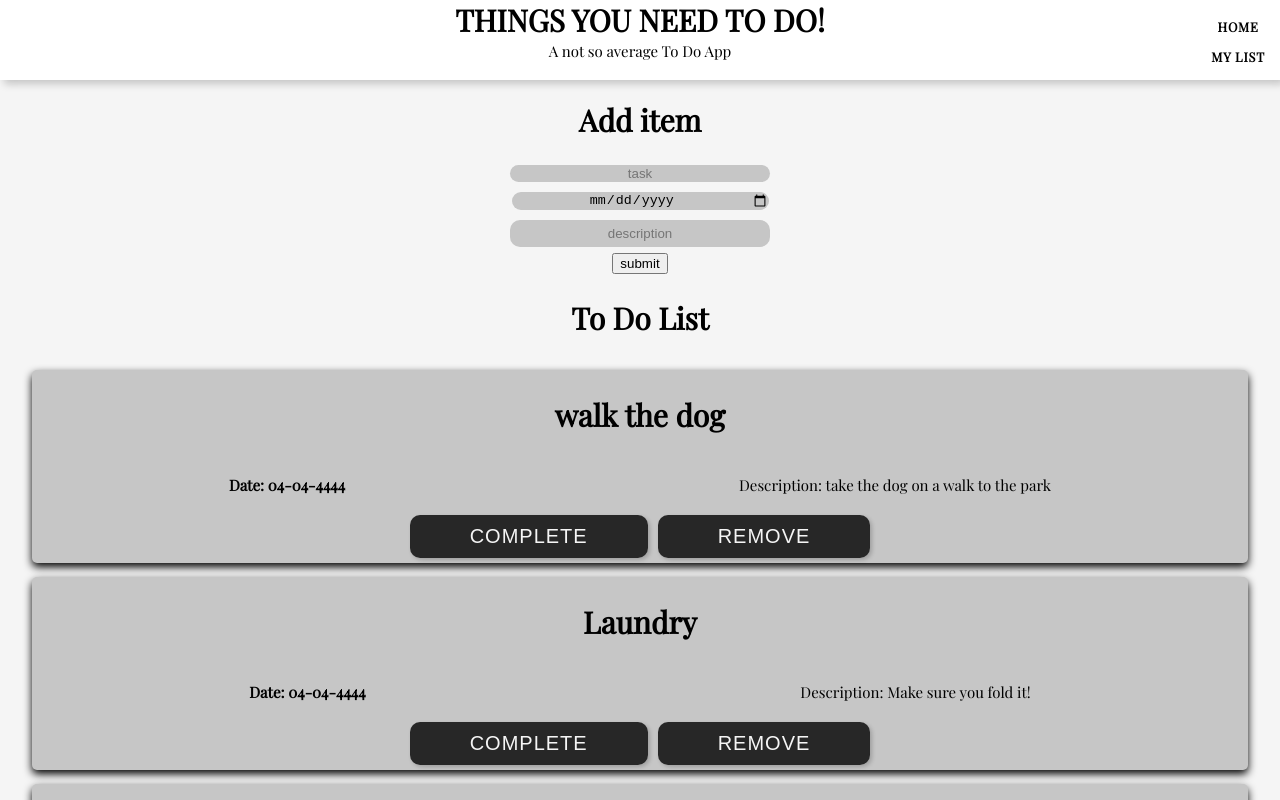
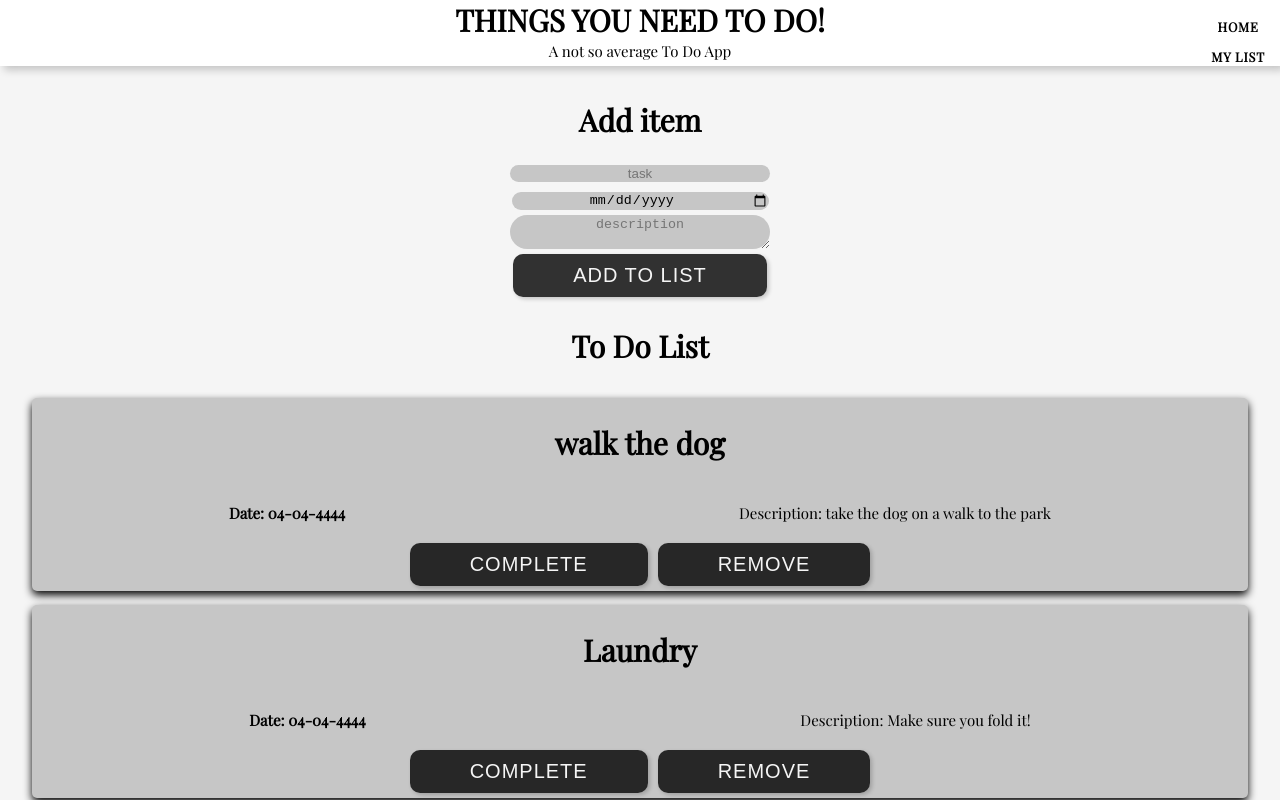
Before and after one commit to Spiritusanti/ToDoApp, a React (Create React App) app: page /todo in a window 1280 px wide. Shown: the top 800 px of the page. Built offline with nearby package versions, Linux system fonts and the light colour scheme.

Commit message:
added react-hook-form package to inputform component, revised CustomButton to accept action prop and removed Link element, restyled header component to improve consistency between different screen sizes

```diff
--- a/package.json
+++ b/package.json
@@ -9,6 +9,7 @@
     "node-sass": "^5.0.0",
     "react": "^17.0.2",
     "react-dom": "^17.0.2",
+    "react-hook-form": "^7.1.0",
     "react-router": "^5.2.0",
     "react-router-dom": "^5.2.0",
     "react-scripts": "4.0.3",
--- a/src/components/CustomButton/CustomButton.component.js
+++ b/src/components/CustomButton/CustomButton.component.js
@@ -1,14 +1,11 @@
 import React from 'react';
 import './CustomButton.styles.scss';
-import { Link } from 'react-router-dom';
 
 
-const CustomButton = ({ text, route }) => {
+const CustomButton = ({ text, action }) => {
     return (
         <div className='custom-button-container'>
-            <Link to={route} >
-                <button>{text}</button>
-            </Link>
+                <button type={action}>{text}</button>
         </div>
     );
 }
--- a/src/components/Header/Header.styles.scss
+++ b/src/components/Header/Header.styles.scss
@@ -2,7 +2,9 @@
     position: absolute;
     top: 0;
     width: 100%;
-    height: 10vh;
+    height: auto;
+    margin-bottom: 5px;
+    padding-bottom: 5px;
     // will need to update color once closer to deployment.
     background-color: white;
     box-shadow: 4px 4px 8px rgba(0, 0, 0, 0.2);
--- a/src/components/InputForm/InputForm.styles.scss
+++ b/src/components/InputForm/InputForm.styles.scss
@@ -24,6 +24,18 @@
             }
         }
 
+        textarea {
+            text-align: center;
+            background: #c6c6c6;
+            width: 20%;
+            border: none;
+            border-radius: 20px;
+
+            &:hover {
+                transform: scale(1.05);
+            }
+        }
+
         .description {
             height: 25px;
         }
--- a/src/components/InputForm/inputform.component.jsx
+++ b/src/components/InputForm/inputform.component.jsx
@@ -1,51 +1,36 @@
-import React, { useState } from 'react';
+import React from 'react';
 import CustomButton from '../CustomButton/CustomButton.component';
+import { useForm } from "react-hook-form";
 import './InputForm.styles.scss'
 
 const InputForm = () => {
-  const [task , setTask] = useState([]);
-  const [name, setName ] = useState("");
+  const { register, handleSubmit} = useForm();
 
-  const handleSubmit = (e) => {
-    e.preventDefault();
-    setTask({task: e.title, date: e.date, description: e.description});
-    console.log(task);
-  }
+  const onFormSubmit = data => console.log(data);
+  const onErrors = errors => console.error(errors);
 
-
-  const handleChange = (e) => {
-    const {value, name} = e.target;
-    setName({[name]: value});
-  }
     return (
         <div className="form">
-          <form onSubmit={handleSubmit}>
+          <form onSubmit={handleSubmit(onFormSubmit, onErrors)}>
             <h1>Add item</h1>
             <div className='input-container'>
               <input
+              {...register("task", { required: true })}
               type='text'
-              name='task'
-              id='title'
-              onChange={handleChange}
-              placeholder="task" />
-
+              placeholder="task"
+              />
               <input
+              {...register("date")}
               type='date'
-              name='date'
-              id='date'
-              onChange={handleChange}
+              />
+              <textarea
+              {...register("description", { required:true })}
+              id='description'
+              placeholder='description'
               />
 
-              <input
-              className='description'
-              type='textfield'
-              name='description'
-              id='description'
-              placeholder='description'
-              onChange={handleChange}
-              />
             </div>
-            <button type='submit'>submit</button>
+            <CustomButton text="add to list" action='submit'/>
           </form>
       </div>
     );
--- a/src/pages/SplashPage/SplashPage.js
+++ b/src/pages/SplashPage/SplashPage.js
@@ -1,4 +1,5 @@
 import React from 'react'
+import { Link } from 'react-router-dom';
 import CustomButton from '../../components/CustomButton/CustomButton.component';
 import './SplashPage.styles.scss';
 
@@ -7,7 +8,9 @@ const SplashPage = () => {
     return (
         <div className="sp-container">
             <div className='sp-content'>
-                <CustomButton text={'Get Started'} route='/todo'/>
+                <Link to='./todo'>
+                    <CustomButton text={'Get Started'} route='/todo'/>
+                </Link>
             </div>
         </div>
     )
```
Also changed, not shown: 1 other file (tests, documents, lock files or other folders).
